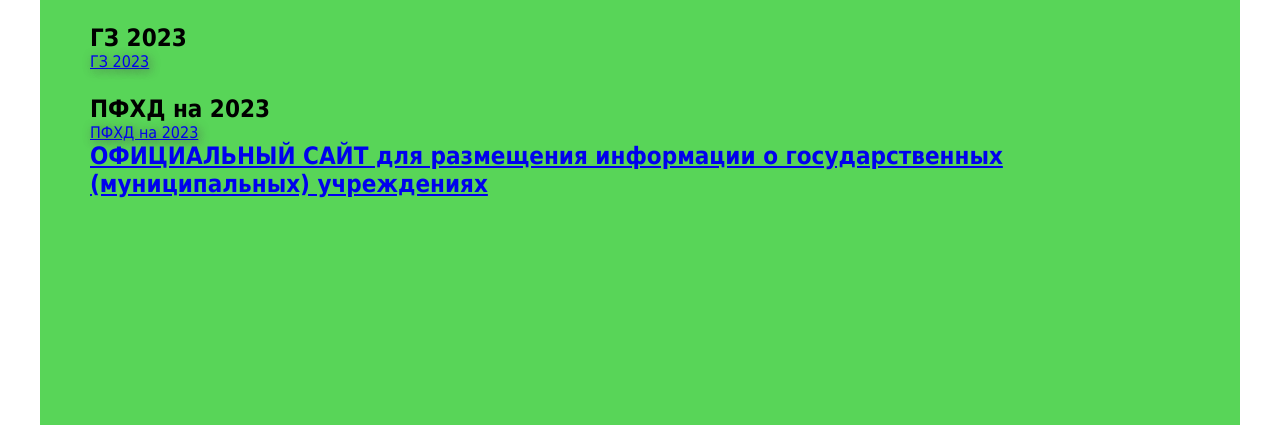
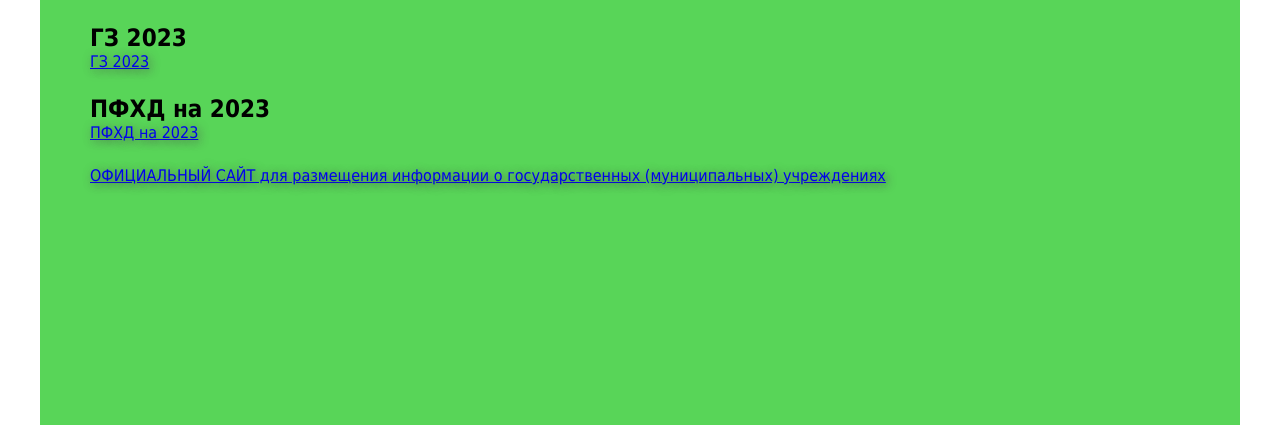
Before and after one commit to AirGuy-one/sports_school, a Django app: template templates/financial_and_economic.html in a window 1280 px wide. Shown: the part 88-513 px from the top of the page. Run offline with Django 4.2, Linux system fonts and the light colour scheme; the template is opened without the code that fills it, so the values that code supplies are empty; parts of the project's set-up code (start-up, migrations or seed data) failed here and were passed over.

```diff
--- a/templates/financial_and_economic.html
+++ b/templates/financial_and_economic.html
@@ -13,8 +13,8 @@
             <h2 style="margin-top: 24px;">ПФХД на 2023</h2>
             <p><a href="{% url 'download' %}?filename={{ plan_document_name }}&category=Локальные_акты">ПФХД на 2023</a>
             </p>
-            <h2><a href="https://bus.gov.ru/info-card/342690">ОФИЦИАЛЬНЫЙ САЙТ для размещения информации о
-                государственных (муниципальных) учреждениях</a></h2>
+            <p style="margin-top: 24px;"><a href="https://bus.gov.ru/info-card/342690">ОФИЦИАЛЬНЫЙ САЙТ для размещения информации о
+                государственных (муниципальных) учреждениях</a></p>
         </div>
     </main>
 {% endblock %}
```
